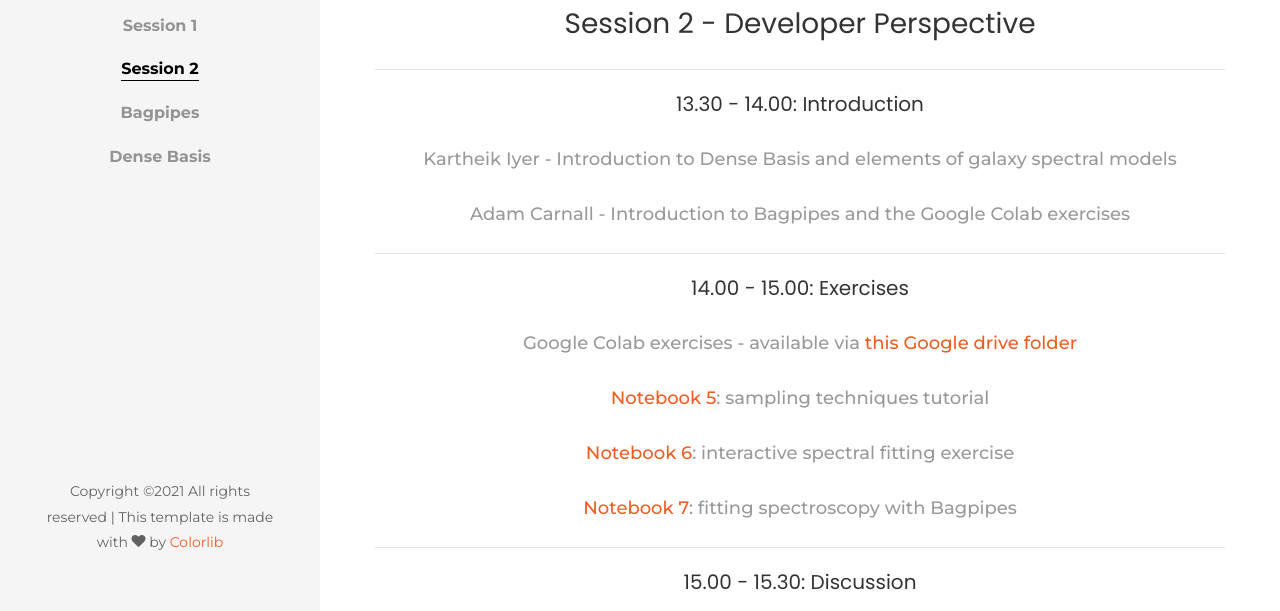
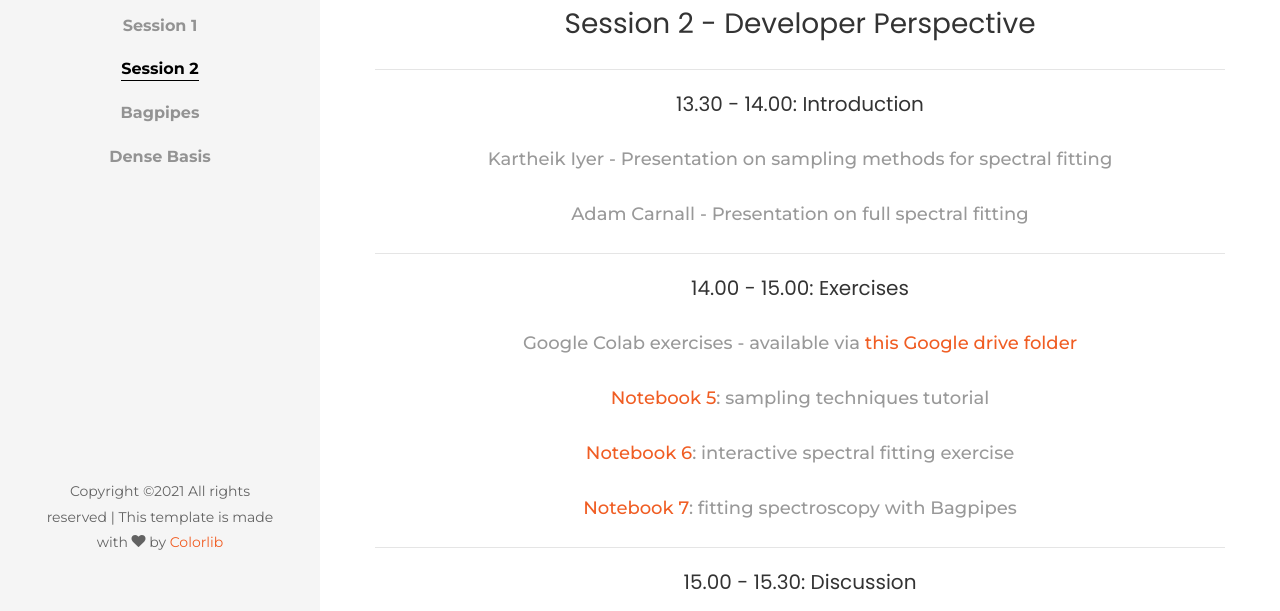
Before and after one commit to stsci-mos-sed/stsci-mos-sed.github.io, a plain HTML site: page session_2.html in a window 1280 px wide. Shown: the part 189-800 px from the top of the page. Drawn offline with Linux system fonts and the light colour scheme; some packages are replaced by stand-ins of ours; no server answers; files whose address does not match are found by name.

Commit message:
updated session 2

```diff
--- a/session_2.html
+++ b/session_2.html
@@ -69,9 +69,9 @@
 								<hr>
 	                            <h5 class="mb-4" style="margin-top:0.5cm">13.30 - 14.00: Introduction</h1>
 
-	                            <p style="margin-top:0.6cm; margin-bottom:0.6cm;">Kartheik Iyer - Introduction to Dense Basis and elements of galaxy spectral models</p>
+	                            <p style="margin-top:0.6cm; margin-bottom:0.6cm;">Kartheik Iyer - Presentation on sampling methods for spectral fitting</p>
 
-								<p style="margin-top:0.6cm; margin-bottom:0.6cm;">Adam Carnall - Introduction to Bagpipes and the Google Colab exercises </p>
+								<p style="margin-top:0.6cm; margin-bottom:0.6cm;">Adam Carnall - Presentation on full spectral fitting </p>
 
 	                            <hr>
 
```
